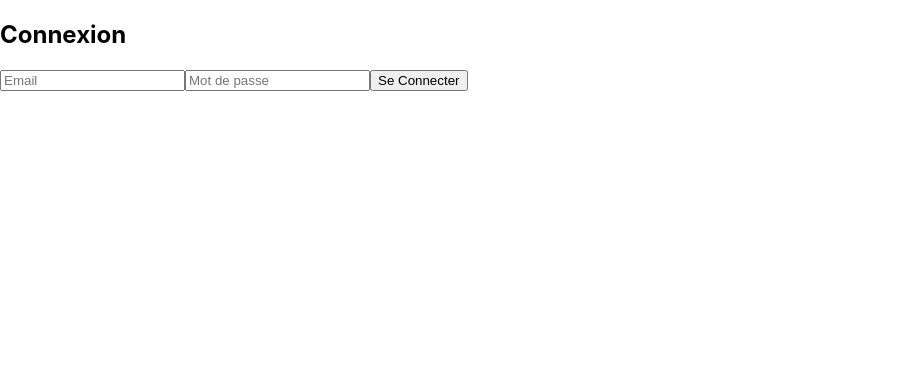
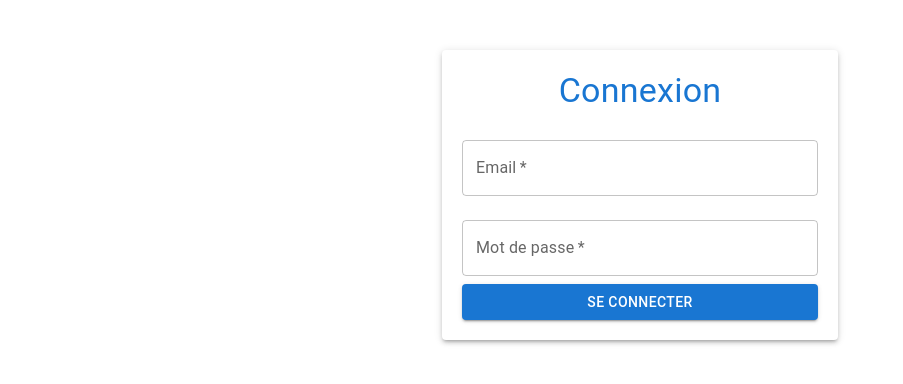
Before and after one commit to dragnyon/front-resqueweb, a React (Create React App) app: page /login in a window 1280 px wide. Shown: the top 384 px of the page, without its empty margins (0-903 px from the left). Built offline with nearby package versions, Linux system fonts and the light colour scheme; no server answers.

Commit message:
refont css page login avec material ui

```diff
--- a/package.json
+++ b/package.json
@@ -3,6 +3,9 @@
   "version": "0.1.0",
   "private": true,
   "dependencies": {
+    "@emotion/react": "^11.14.0",
+    "@emotion/styled": "^11.14.0",
+    "@mui/material": "^6.4.3",
     "axios": "^1.7.9",
     "cra-template": "1.2.0",
     "react": "^19.0.0",
--- a/src/pages/Login.jsx
+++ b/src/pages/Login.jsx
@@ -1,6 +1,8 @@
 import React, { useState } from "react";
 import axios from "axios";
 import { useNavigate } from "react-router-dom";
+import { Container, TextField, Button, Typography, Alert, Paper } from "@mui/material";
+import styles from "../styles/Login.module.css"; // Import du fichier CSS
 
 const Login = () => {
     const [email, setEmail] = useState("");
@@ -13,45 +15,26 @@ const Login = () => {
         setError("");
 
         try {
-            const response = await axios.post("http://localhost:8080/api/auth/login", {
-                email,
-                password,
-            });
-
-            const token = response.data.token;
-            if (token) {
-                localStorage.setItem("token", token); // 🔹 Stocke le token JWT
-                navigate("/dashboard"); // 🔹 Redirige après connexion
-            } else {
-                setError("Échec de l'authentification.");
-            }
+            const response = await axios.post("http://localhost:8080/api/auth/login", { email, password });
+            localStorage.setItem("token", response.data.token);
+            navigate("/dashboard");
         } catch (err) {
             setError("Email ou mot de passe incorrect !");
         }
     };
 
     return (
-        <div className="login-container">
-            <h2>Connexion</h2>
-            {error && <p className="error">{error}</p>}
-            <form onSubmit={handleSubmit}>
-                <input
-                    type="email"
-                    placeholder="Email"
-                    value={email}
-                    onChange={(e) => setEmail(e.target.value)}
-                    required
-                />
-                <input
-                    type="password"
-                    placeholder="Mot de passe"
-                    value={password}
-                    onChange={(e) => setPassword(e.target.value)}
-                    required
-                />
-                <button type="submit">Se Connecter</button>
-            </form>
-        </div>
+        <Container maxWidth="xs">
+            <Paper className={styles.loginContainer} elevation={3}>
+                <Typography variant="h4" className={styles.loginTitle} gutterBottom>Connexion</Typography>
+                {error && <Alert severity="error" className={styles.errorMessage}>{error}</Alert>}
+                <form onSubmit={handleSubmit}>
+                    <TextField type="email" fullWidth label="Email" margin="normal" value={email} onChange={(e) => setEmail(e.target.value)} required />
+                    <TextField fullWidth label="Mot de passe" type="password" margin="normal" value={password} onChange={(e) => setPassword(e.target.value)} required />
+                    <Button type="submit" variant="contained" className={styles.loginButton}>Se Connecter</Button>
+                </form>
+            </Paper>
+        </Container>
     );
 };
 
--- /dev/null
+++ b/src/styles/Login.module.css
@@ -0,0 +1,33 @@
+.loginContainer {
+    max-width: 400px;
+    margin: 50px auto;
+    padding: 20px;
+    background: white;
+    border-radius: 8px;
+    box-shadow: 0px 4px 10px rgba(0, 0, 0, 0.1);
+}
+
+.loginTitle {
+    text-align: center;
+    color: #1976d2;
+}
+
+.errorMessage {
+    color: red;
+    text-align: center;
+    font-size: 14px;
+}
+
+.loginButton {
+    width: 100%;
+    background-color: #1976d2;
+    color: white;
+    padding: 10px;
+    border: none;
+    border-radius: 5px;
+    cursor: pointer;
+}
+
+.loginButton:hover {
+    background-color: #115293;
+}
```
Also changed, not shown: 1 other file (tests, documents, lock files or other folders).
